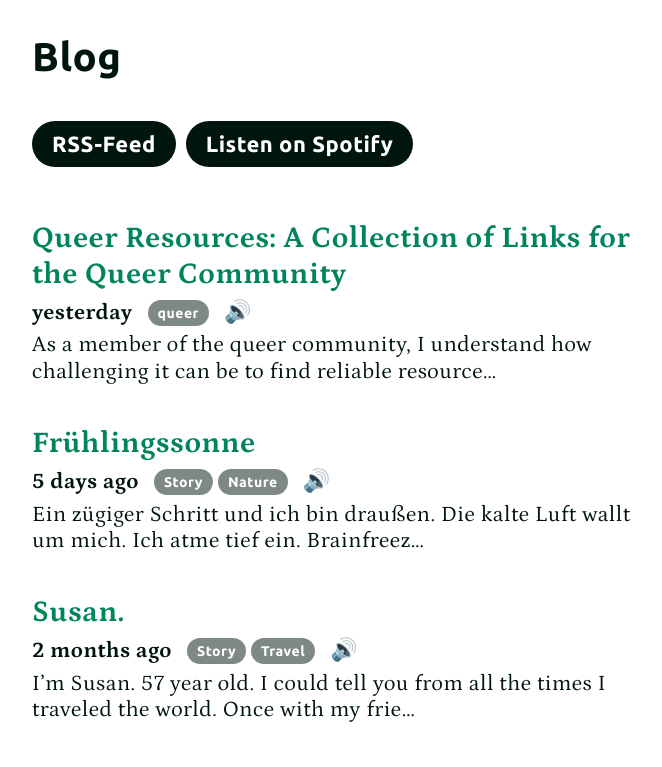
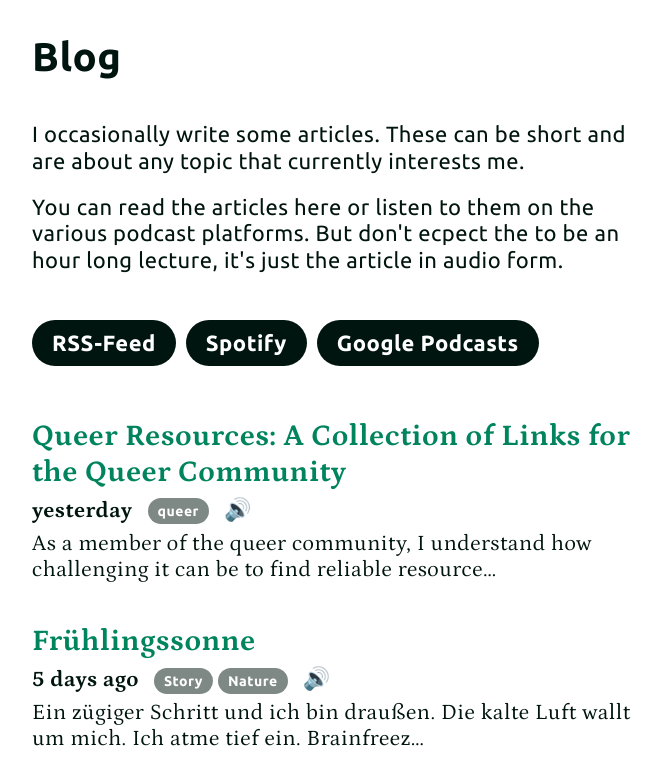
Before and after one commit to thomasrosen/thomasrosen.me, a React (Create React App) app: page /articles in a window 1280 px wide. Shown: the part 600-1367 px from the top of the page, without its empty margins (298-960 px from the left). Built offline with nearby package versions, Linux system fonts and the light colour scheme.

Commit message:
thomasrosen published a site update

```diff
--- a/public/blog/articles.json
+++ b/public/blog/articles.json
@@ -1 +1 @@
-{"articles":[{"date":"2021-06-21T00:00","title":"Mein Amazon-Interview: QueerMap – Sichere Orte für die LGBTIAQ+-Community\n","slug":"aws-queermap","coverphoto":"/blog/images/Screenshot 2023-03-16 at 22.47.12.png","font":"serif","tags":["Amazon","queer"],"summary":"Amazon Web Services hat mich interviewt!\n\nJa, genau! Das Amazon hat einen Artikel über die QueerMap…","has_audio":true},{"date":"2023-01-06T02:01","title":"Susan.","slug":"susan","font":"serif","tags":["Story","Travel"],"summary":"I’m Susan. 57 year old.\n\nI could tell you from all the times I traveled the world.\nOnce with my frie…","has_audio":true},{"date":"2023-03-16T16:13","title":"Frühlingssonne","slug":"spring-sun","font":"serif","tags":["Story","Nature"],"summary":"Ein zügiger Schritt und ich bin draußen. Die kalte Luft wallt um mich.\nIch atme tief ein. Brainfreez…","has_audio":true},{"date":"2023-03-20T01:52","title":"Queer Resources: A Collection of Links for the Queer Community\n","slug":"queer-resources","coverphoto":"/blog/images/Screenshot 2023-03-20 at 06.25.10.png","font":"serif","tags":["queer"],"summary":"As a member of the queer community, I understand how challenging it can be to find reliable resource…","has_audio":true}]}
+{"articles":[{"date":"2021-06-21T00:00","title":"Mein Amazon-Interview: QueerMap – Sichere Orte für die LGBTIAQ+-Community\n","slug":"aws-queermap","coverphoto":"/blog/images/Screenshot 2023-03-16 at 22.47.12.png","font":"serif","tags":["Amazon","queer","Interview"],"summary":"Amazon Web Services hat mich interviewt!\n\nJa, genau! Das Amazon hat einen Artikel über die QueerMap…","has_audio":true},{"date":"2023-01-06T02:01","title":"Susan.","slug":"susan","font":"serif","tags":["Story","Travel"],"summary":"I’m Susan. 57 year old.\n\nI could tell you from all the times I traveled the world.\nOnce with my frie…","has_audio":true},{"date":"2023-03-16T16:13","title":"Frühlingssonne","slug":"spring-sun","font":"serif","tags":["Story","Nature"],"summary":"Ein zügiger Schritt und ich bin draußen. Die kalte Luft wallt um mich.\nIch atme tief ein. Brainfreez…","has_audio":true},{"date":"2023-03-20T01:52","title":"Queer Resources: A Collection of Links for the Queer Community\n","slug":"queer-resources","coverphoto":"/blog/images/Screenshot 2023-03-20 at 06.25.10.png","font":"serif","tags":["queer"],"summary":"As a member of the queer community, I understand how challenging it can be to find reliable resource…","has_audio":true}]}
--- a/src/components/pages/articles.js
+++ b/src/components/pages/articles.js
@@ -55,6 +55,17 @@ export default function Articles() {
   return <div className="tab_content">
     <h2>Blog</h2>
 
+    <div>
+    <p>
+      I occasionally write some articles. These can be short and are about any topic that currently interests me.
+    </p>
+    <p>
+      You can read the articles here or listen to them on the various podcast platforms. But don't ecpect the to be an hour long lecture, it's just the article in audio form.
+    </p>
+    </div>
+
+    <br />
+
     <div style={{
       display: 'inline-flex',
       flexWrap: 'wrap',
@@ -65,7 +76,10 @@ export default function Articles() {
       </a>
 
       <a target="_blank" rel="noreferrer" href="https://open.spotify.com/show/4tdSfXGtc96XrdmYR7NlMk">
-        <button>Listen on Spotify</button>
+        <button>Spotify</button>
+      </a>
+      <a target="_blank" rel="noreferrer" href="https://podcasts.google.com/feed/aHR0cHM6Ly90aG9tYXNyb3Nlbi5tZS9ibG9nL2ZlZWQucnNz">
+        <button>Google Podcasts</button>
       </a>
     </div>
 
```
Also changed, not shown: blog/articles/2021-06-21-aws-queermap-de.md (+1 -0 lines), public/blog/articles/aws-queermap.json (+1 -1 lines), 14 other files (tests, documents, lock files or other folders).
